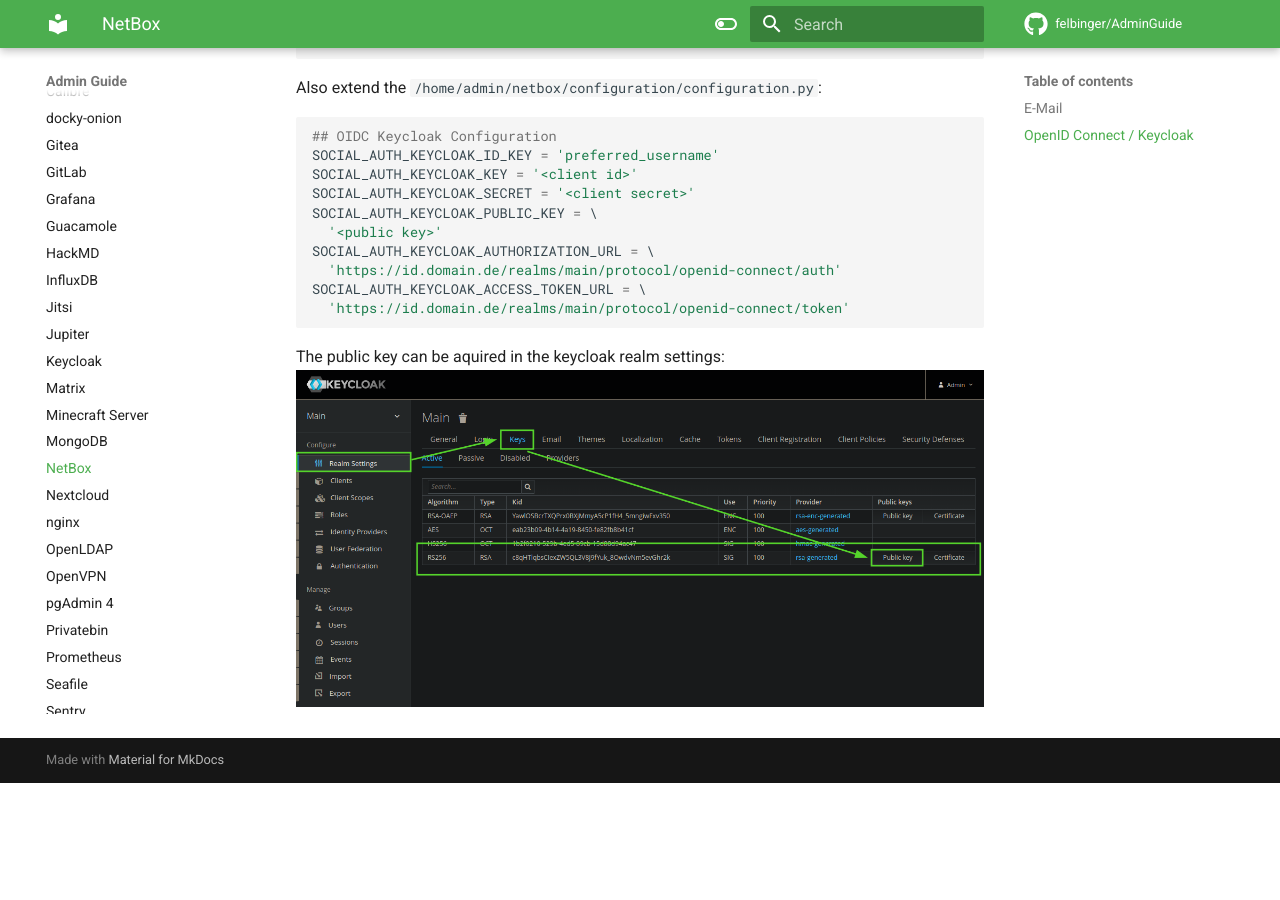
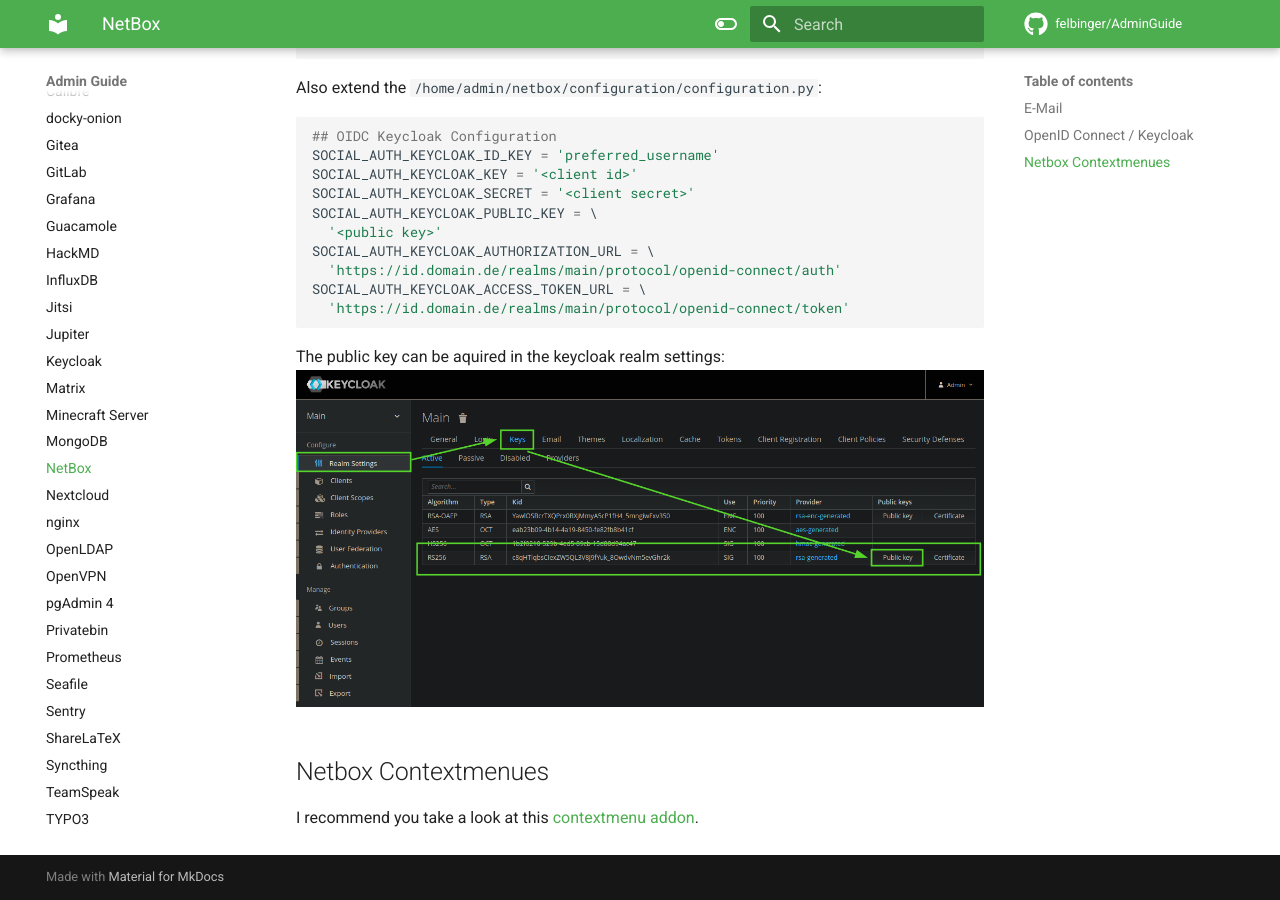
Before and after one commit to felbinger/AdminGuide, an MkDocs documentation site: the page built from docs/services/netbox.md, in a window 1280 px wide and 900 px high, scrolled down 1830 px. Built offline with MkDocs 1.6.1 and Material for MkDocs 9.7.7, drawn with Linux system fonts in a browser that asks for light colours; nearby versions of some CDN libraries; comment, search, counter and statistics services are not loaded; before the commit the page ends 2613 px from its top, so only the background shows below that.

Commit message:
extended netbox: contextmenu addon

```diff
--- a/docs/services/netbox.md
+++ b/docs/services/netbox.md
@@ -107,3 +107,6 @@ SOCIAL_AUTH_KEYCLOAK_ACCESS_TOKEN_URL = \
 
 The public key can be aquired in the keycloak realm settings:
 ![Keycloak Realm Settings -> Keys -> Public Key of RS256 Key](../img/services/netbox_keycloak_realm_keys.png){: loading=lazy }
+
+## Netbox Contextmenues
+I recommend you take a look at this [contextmenu addon](https://github.com/PieterL75/netbox_contextmenus/).
```
